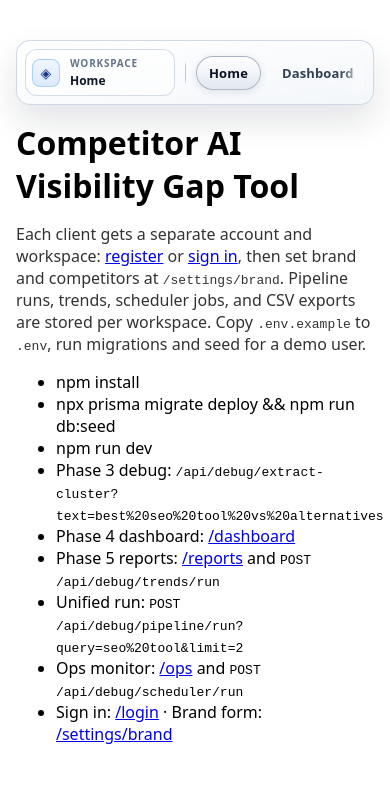
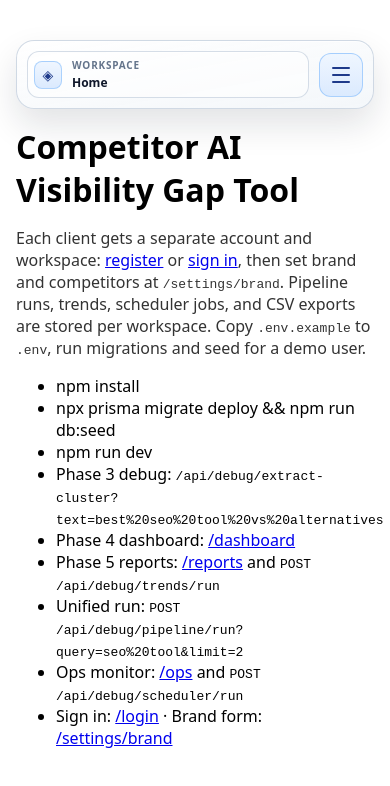
Before and after one commit to NetBrandingLimited/Competitor-AI-Visibility-Gap-Tool, a Next.js app: page / in a window 390 px wide. Shown: the top 786 px of the page. Built offline with nearby package versions, Linux system fonts and the light colour scheme.

Commit message:
mobile nav

```diff
--- a/src/app/components/AppNav.tsx
+++ b/src/app/components/AppNav.tsx
@@ -1,8 +1,8 @@
- 'use client';
+'use client';
 
 import Link from 'next/link';
 import { usePathname } from 'next/navigation';
-import { useEffect, useRef, useState } from 'react';
+import { useCallback, useEffect, useId, useRef, useState } from 'react';
 
 type NavItem = {
   label: string;
@@ -31,18 +31,72 @@ function isActivePath(pathname: string, item: NavItem): boolean {
   return pathname === item.href || pathname.startsWith(`${item.href}/`);
 }
 
+const MOBILE_NAV_MQ = '(max-width: 640px)';
+
+function groupHeading(id: string): string {
+  if (id === 'workspace') return 'Workspace';
+  if (id === 'settings') return 'Settings';
+  return id;
+}
+
 export default function AppNav() {
   const pathname = usePathname();
-  const currentSectionId = 'app-nav-current-section';
+  const currentSectionWideId = 'app-nav-current-section-wide';
+  const currentSectionMobileId = 'app-nav-current-section-mobile';
+  const menuPanelId = useId();
   const navRef = useRef<HTMLElement | null>(null);
+  const menuButtonRef = useRef<HTMLButtonElement | null>(null);
   const [showLeftFade, setShowLeftFade] = useState(false);
   const [showRightFade, setShowRightFade] = useState(false);
+  const [menuOpen, setMenuOpen] = useState(false);
+
+  useEffect(() => {
+    const mq = window.matchMedia(MOBILE_NAV_MQ);
+    const closeIfWide = () => {
+      if (!mq.matches) {
+        setMenuOpen(false);
+      }
+    };
+    closeIfWide();
+    mq.addEventListener('change', closeIfWide);
+    return () => mq.removeEventListener('change', closeIfWide);
+  }, []);
+
+  useEffect(() => {
+    if (!menuOpen) return;
+    const onKey = (e: KeyboardEvent) => {
+      if (e.key === 'Escape') {
+        e.preventDefault();
+        setMenuOpen(false);
+        menuButtonRef.current?.focus();
+      }
+    };
+    document.addEventListener('keydown', onKey);
+    return () => document.removeEventListener('keydown', onKey);
+  }, [menuOpen]);
+
+  useEffect(() => {
+    if (!menuOpen) return;
+    const mq = window.matchMedia(MOBILE_NAV_MQ);
+    if (!mq.matches) return;
+    const prev = document.body.style.overflow;
+    document.body.style.overflow = 'hidden';
+    return () => {
+      document.body.style.overflow = prev;
+    };
+  }, [menuOpen]);
 
   useEffect(() => {
     const nav = navRef.current;
     if (!nav) return;
+    const mq = window.matchMedia(MOBILE_NAV_MQ);
 
     const updateFades = () => {
+      if (mq.matches) {
+        setShowLeftFade(false);
+        setShowRightFade(false);
+        return;
+      }
       const maxScrollLeft = nav.scrollWidth - nav.clientWidth;
       setShowLeftFade(nav.scrollLeft > 0);
       setShowRightFade(maxScrollLeft > 0 && nav.scrollLeft < maxScrollLeft - 1);
@@ -50,34 +104,111 @@ export default function AppNav() {
 
     updateFades();
     nav.addEventListener('scroll', updateFades, { passive: true });
-    window.addEventListener('resize', updateFades);
+    const onLayout = () => updateFades();
+    window.addEventListener('resize', onLayout);
+    mq.addEventListener('change', onLayout);
     return () => {
       nav.removeEventListener('scroll', updateFades);
-      window.removeEventListener('resize', updateFades);
+      window.removeEventListener('resize', onLayout);
+      mq.removeEventListener('change', onLayout);
     };
+  }, []);
+
+  const closeMenu = useCallback(() => setMenuOpen(false), []);
+  const toggleMenu = useCallback(() => {
+    setMenuOpen((o) => !o);
   }, []);
 
   const activeItem = navItems.find((item) => isActivePath(pathname, item));
   const activeSection = activeItem?.sectionLabel ?? 'Workspace';
 
+  const workspaceZone = (
+    <div className="app-nav-workspace-zone" aria-hidden="true">
+      <span className="app-nav-workspace-icon">◈</span>
+      <span className="app-nav-workspace-copy">
+        <span className="app-nav-workspace-label">Workspace</span>
+        <span className="app-nav-workspace-value">{activeSection}</span>
+      </span>
+    </div>
+  );
+
   return (
-    <div className="app-nav-shell">
+    <div className={`app-nav-shell${menuOpen ? ' app-nav-shell--menu-open' : ''}`}>
+      <div className="app-nav-mobile-bar">
+        {workspaceZone}
+        <button
+          ref={menuButtonRef}
+          type="button"
+          className="app-nav-menu-button"
+          aria-expanded={menuOpen}
+          aria-controls={menuPanelId}
+          onClick={toggleMenu}
+        >
+          <span className="sr-only">{menuOpen ? 'Close menu' : 'Open menu'}</span>
+          <span className="app-nav-menu-bars" aria-hidden="true">
+            <span className="app-nav-menu-bar" />
+            <span className="app-nav-menu-bar" />
+            <span className="app-nav-menu-bar" />
+          </span>
+        </button>
+      </div>
+
+      {menuOpen ? (
+        <button
+          type="button"
+          className="app-nav-backdrop"
+          aria-label="Close navigation menu"
+          tabIndex={-1}
+          onClick={closeMenu}
+        />
+      ) : null}
+
+      <nav
+        id={menuPanelId}
+        className="app-nav-mobile-panel"
+        aria-label="Site menu"
+        aria-describedby={currentSectionMobileId}
+        hidden={!menuOpen}
+      >
+        <span id={currentSectionMobileId} className="sr-only">
+          Current section: {activeSection}
+        </span>
+        {navGroups.map((group) => (
+          <div key={group.id} className="app-nav-mobile-group">
+            <div className="app-nav-mobile-group-label" role="presentation">
+              {groupHeading(group.id)}
+            </div>
+            <ul className="app-nav-mobile-list">
+              {group.items.map((item) => {
+                const active = isActivePath(pathname, item);
+                return (
+                  <li key={item.href}>
+                    <Link
+                      href={item.href}
+                      className={active ? 'app-nav-mobile-link app-nav-mobile-link-active' : 'app-nav-mobile-link'}
+                      aria-current={active ? 'page' : undefined}
+                      onClick={closeMenu}
+                    >
+                      {item.label}
+                    </Link>
+                  </li>
+                );
+              })}
+            </ul>
+          </div>
+        ))}
+      </nav>
+
       <nav
         ref={navRef}
         aria-label="Primary"
-        aria-describedby={currentSectionId}
-        className="app-nav-track"
+        aria-describedby={currentSectionWideId}
+        className="app-nav-track app-nav-track--wide"
       >
-        <span id={currentSectionId} className="sr-only">
+        <span id={currentSectionWideId} className="sr-only">
           Current section: {activeSection}
         </span>
-        <div className="app-nav-workspace-zone" aria-hidden="true">
-          <span className="app-nav-workspace-icon">◈</span>
-          <span className="app-nav-workspace-copy">
-            <span className="app-nav-workspace-label">Workspace</span>
-            <span className="app-nav-workspace-value">{activeSection}</span>
-          </span>
-        </div>
+        {workspaceZone}
         <span aria-hidden="true" className="app-nav-group-separator" />
         {navGroups.map((group, groupIdx) => (
           <div key={group.id} className="app-nav-group" role="group" aria-label={`${group.id} navigation`}>
--- /dev/null
+++ b/src/app/components/AppNavClient.tsx
@@ -0,0 +1,11 @@
+'use client';
+
+import { usePathname } from 'next/navigation';
+
+import AppNav from '@/app/components/AppNav';
+
+/** Remounts nav on route change so mobile menu state resets without an effect. */
+export default function AppNavClient() {
+  const pathname = usePathname();
+  return <AppNav key={pathname} />;
+}
--- a/src/app/globals.css
+++ b/src/app/globals.css
@@ -2,8 +2,8 @@ html, body { padding: 0; margin: 0; font-family: ui-sans-serif, system-ui, -appl
 * { box-sizing: border-box; }
 
 /* Default keyboard focus (nav + back-to-top define their own :focus-visible) */
-a:focus-visible:not(.app-nav-link):not(.skip-link),
-button:focus-visible:not(.back-to-top-button),
+a:focus-visible:not(.app-nav-link):not(.app-nav-mobile-link):not(.skip-link),
+button:focus-visible:not(.back-to-top-button):not(.app-nav-menu-button),
 input:focus-visible,
 select:focus-visible,
 textarea:focus-visible {
@@ -375,9 +375,180 @@ p { color: #333; }
 .app-nav-shell {
   position: sticky;
   top: 0;
-  z-index: 20;
+  z-index: 50;
   margin-top: 4px;
   margin-bottom: 18px;
+}
+.app-nav-mobile-bar {
+  display: none;
+  position: relative;
+  z-index: 3;
+  align-items: center;
+  justify-content: space-between;
+  gap: 10px;
+  padding: 10px;
+  background: linear-gradient(
+    170deg,
+    rgba(255, 255, 255, 0.85) 0%,
+    rgba(248, 250, 252, 0.82) 48%,
+    rgba(241, 245, 249, 0.8) 100%
+  );
+  backdrop-filter: blur(16px) saturate(1.18);
+  border: 1px solid rgba(203, 213, 225, 0.9);
+  border-radius: 18px;
+  box-shadow: 0 16px 34px rgba(15, 23, 42, 0.12), inset 0 1px 0 rgba(255, 255, 255, 0.7);
+}
+.app-nav-mobile-bar .app-nav-workspace-zone {
+  min-width: 0;
+  flex: 1 1 auto;
+}
+.app-nav-mobile-bar .app-nav-workspace-value {
+  overflow: hidden;
+  text-overflow: ellipsis;
+  white-space: nowrap;
+  max-width: 42vw;
+}
+.app-nav-menu-button {
+  flex: 0 0 auto;
+  display: inline-flex;
+  align-items: center;
+  justify-content: center;
+  width: 44px;
+  height: 44px;
+  padding: 0;
+  border-radius: 12px;
+  border: 1px solid rgba(147, 197, 253, 0.75);
+  background: linear-gradient(180deg, #eff6ff 0%, #dbeafe 100%);
+  color: #1e3a8a;
+  cursor: pointer;
+  transition: background-color 0.16s ease, border-color 0.16s ease, box-shadow 0.16s ease;
+}
+.app-nav-menu-button:focus-visible {
+  outline: none;
+  box-shadow: 0 0 0 2px #93c5fd, 0 0 0 5px rgba(147, 197, 253, 0.28);
+}
+.app-nav-menu-bars {
+  display: flex;
+  flex-direction: column;
+  align-items: center;
+  justify-content: center;
+  gap: 5px;
+  width: 20px;
+}
+.app-nav-menu-bar {
+  display: block;
+  width: 18px;
+  height: 2px;
+  border-radius: 1px;
+  background: #1e3a8a;
+  transition: transform 0.2s ease, opacity 0.2s ease;
+  transform-origin: center;
+}
+.app-nav-shell--menu-open .app-nav-menu-bar:nth-child(1) {
+  transform: translateY(7px) rotate(45deg);
+}
+.app-nav-shell--menu-open .app-nav-menu-bar:nth-child(2) {
+  opacity: 0;
+  transform: scaleX(0.2);
+}
+.app-nav-shell--menu-open .app-nav-menu-bar:nth-child(3) {
+  transform: translateY(-7px) rotate(-45deg);
+}
+.app-nav-backdrop {
+  position: fixed;
+  inset: 0;
+  z-index: 1;
+  margin: 0;
+  padding: 0;
+  border: 0;
+  background: rgba(15, 23, 42, 0.28);
+  cursor: pointer;
+  animation: app-nav-backdrop-in 0.18s ease-out;
+}
+@media (min-width: 641px) {
+  .app-nav-backdrop {
+    display: none !important;
+  }
+  .app-nav-mobile-panel {
+    display: none !important;
+  }
+}
+@keyframes app-nav-backdrop-in {
+  from {
+    opacity: 0;
+  }
+  to {
+    opacity: 1;
+  }
+}
+.app-nav-mobile-panel {
+  position: absolute;
+  left: 0;
+  right: 0;
+  top: calc(100% + 6px);
+  z-index: 2;
+  max-height: min(72vh, 420px);
+  overflow-y: auto;
+  padding: 12px 14px 16px;
+  background: linear-gradient(180deg, rgba(255, 255, 255, 0.97) 0%, rgba(248, 250, 252, 0.96) 100%);
+  border: 1px solid rgba(203, 213, 225, 0.95);
+  border-radius: 16px;
+  box-shadow: 0 22px 48px rgba(15, 23, 42, 0.18), inset 0 1px 0 rgba(255, 255, 255, 0.85);
+  -webkit-overflow-scrolling: touch;
+  animation: app-nav-panel-in 0.2s ease-out;
+}
+@keyframes app-nav-panel-in {
+  from {
+    opacity: 0;
+    transform: translateY(-6px);
+  }
+  to {
+    opacity: 1;
+    transform: translateY(0);
+  }
+}
+.app-nav-mobile-group {
+  margin-bottom: 14px;
+}
+.app-nav-mobile-group:last-child {
+  margin-bottom: 0;
+}
+.app-nav-mobile-group-label {
+  font-size: 10px;
+  text-transform: uppercase;
+  letter-spacing: 0.08em;
+  color: #64748b;
+  font-weight: 700;
+  margin: 0 0 8px 2px;
+}
+.app-nav-mobile-list {
+  list-style: none;
+  margin: 0;
+  padding: 0;
+  display: flex;
+  flex-direction: column;
+  gap: 4px;
+}
+.app-nav-mobile-link {
+  display: block;
+  padding: 12px 14px;
+  border-radius: 12px;
+  color: #334155;
+  text-decoration: none;
+  font-weight: 600;
+  font-size: 15px;
+  border: 1px solid transparent;
+  transition: color 0.16s ease, background-color 0.16s ease, border-color 0.16s ease;
+}
+.app-nav-mobile-link-active {
+  color: #0b1220;
+  background: linear-gradient(180deg, #ffffff 0%, #e2e8f0 100%);
+  border-color: rgba(148, 163, 184, 0.75);
+  box-shadow: inset 0 1px 0 rgba(255, 255, 255, 0.86);
+}
+.app-nav-mobile-link:focus-visible {
+  outline: none;
+  box-shadow: 0 0 0 2px #93c5fd, 0 0 0 5px rgba(147, 197, 253, 0.28);
 }
 .app-nav-track {
   position: relative;
@@ -560,6 +731,15 @@ p { color: #333; }
     border-color: rgba(203, 213, 225, 0.95);
     box-shadow: 0 1px 0 rgba(255, 255, 255, 0.85), 0 3px 10px rgba(15, 23, 42, 0.08);
   }
+  .app-nav-menu-button:hover {
+    background: linear-gradient(180deg, #ffffff 0%, #dbeafe 100%);
+    border-color: rgba(96, 165, 250, 0.95);
+  }
+  .app-nav-mobile-link:hover {
+    color: #0f172a;
+    background: rgba(255, 255, 255, 0.72);
+    border-color: rgba(203, 213, 225, 0.95);
+  }
   .back-to-top-button:hover {
     background: #f8fafc;
     box-shadow: 0 10px 24px rgba(15, 23, 42, 0.16);
@@ -570,6 +750,13 @@ p { color: #333; }
   .app-nav-shell {
     margin-top: 0;
     margin-bottom: 12px;
+    position: relative;
+  }
+  .app-nav-mobile-bar {
+    display: flex;
+  }
+  .app-nav-track--wide {
+    display: none;
   }
   .app-nav-track {
     padding: 8px;
@@ -590,8 +777,15 @@ p { color: #333; }
 
 @media (prefers-reduced-motion: reduce) {
   .app-nav-link,
-  .back-to-top-button {
+  .back-to-top-button,
+  .app-nav-menu-button,
+  .app-nav-menu-bar,
+  .app-nav-mobile-link {
     transition: none;
+  }
+  .app-nav-backdrop,
+  .app-nav-mobile-panel {
+    animation: none;
   }
 }
 
--- a/src/app/layout.tsx
+++ b/src/app/layout.tsx
@@ -2,7 +2,7 @@ import './globals.css';
 import type { Metadata, Viewport } from 'next';
 import type { ReactNode } from 'react';
 
-import AppNav from '@/app/components/AppNav';
+import AppNavClient from '@/app/components/AppNavClient';
 import BackToTopButton from '@/app/components/BackToTopButton';
 
 export const metadata: Metadata = {
@@ -27,7 +27,7 @@ export default function RootLayout({ children }: { children: ReactNode }) {
         </a>
         <div className="app-layout">
           <header>
-            <AppNav />
+            <AppNavClient />
           </header>
           <main id="main-content" tabIndex={-1}>
             {children}
```
